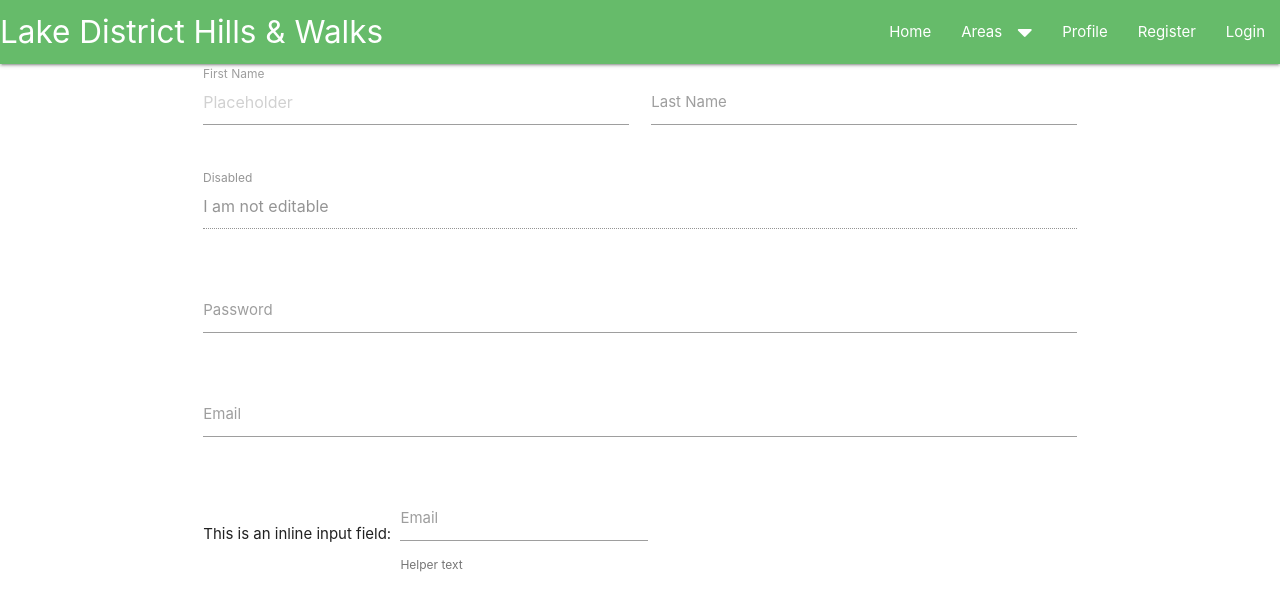
After one commit to mattb0101/lakes_walks, a Flask app: page /login in a window 1280 px wide. The commit adds this page. Shown: the top 611 px of the page. Run offline with Flask 2, Linux system fonts and the light colour scheme; some libraries are stand-ins or nearby versions.

Commit message:
Added Basic Login page

```diff
--- a/app.py
+++ b/app.py
@@ -27,6 +27,11 @@ def area():
     return render_template("areas.html", hills=hills)
 
 
+@app.route("/login")
+def login():
+    return render_template("login.html")
+
+
 if __name__ == "__main__":
     app.run(host=os.environ.get("IP"),
             port=int(os.environ.get("PORT")),
--- a/templates/base.html
+++ b/templates/base.html
@@ -29,7 +29,7 @@
 				<li><a  class="dropdown-trigger" href="#!" data-target="dropdown1">Areas<i class="fas fa-caret-down right"></i></a></li>
 				<li><a href="#">Profile</a></li>
 				<li><a href="#">Register</a></li>
-				<li><a href="#">Login</a></li>
+				<li><a href="{{ url_for('login') }}">Login</a></li>
 			</ul>
 		</div>
 	</nav>
@@ -39,7 +39,7 @@
 		<li><a class="dropdown-trigger" href="#!" data-target="dropdown1">Areas<i class="fas fa-caret-down right"></i></a></li>
 		<li><a href="#">Profile</a></li>
 		<li><a href="#">Register</a></li>
-		<li><a href="#">Login</a></li>
+		<li><a href="{{ url_for('login') }}">Login</a></li>
 	</ul>
 
     <main class="container">
--- /dev/null
+++ b/templates/login.html
@@ -0,0 +1,51 @@
+{% extends "base.html" %}
+
+    {% block content %}
+
+		<div class="row">
+
+			<form class="col s12">
+				<div class="row">
+					<div class="input-field col s6">
+						<input placeholder="Placeholder" id="first_name" type="text" class="validate">
+						<label for="first_name">First Name</label>
+					</div>
+					<div class="input-field col s6">
+						<input id="last_name" type="text" class="validate">
+						<label for="last_name">Last Name</label>
+					</div>
+				</div>
+				<div class="row">
+					<div class="input-field col s12">
+						<input disabled value="I am not editable" id="disabled" type="text" class="validate">
+						<label for="disabled">Disabled</label>
+					</div>
+				</div>
+				<div class="row">
+					<div class="input-field col s12">
+						<input id="password" type="password" class="validate">
+						<label for="password">Password</label>
+					</div>
+				</div>
+				<div class="row">
+					<div class="input-field col s12">
+						<input id="email" type="email" class="validate">
+						<label for="email">Email</label>
+					</div>
+				</div>
+				<div class="row">
+					<div class="col s12">
+						This is an inline input field:
+						<div class="input-field inline">
+							<input id="email_inline" type="email" class="validate">
+							<label for="email_inline">Email</label>
+							<span class="helper-text" data-error="wrong" data-success="right">Helper text</span>
+						</div>
+					</div>
+				</div>
+			</form>
+		</div>
+
+
+
+    {% endblock %}
```
